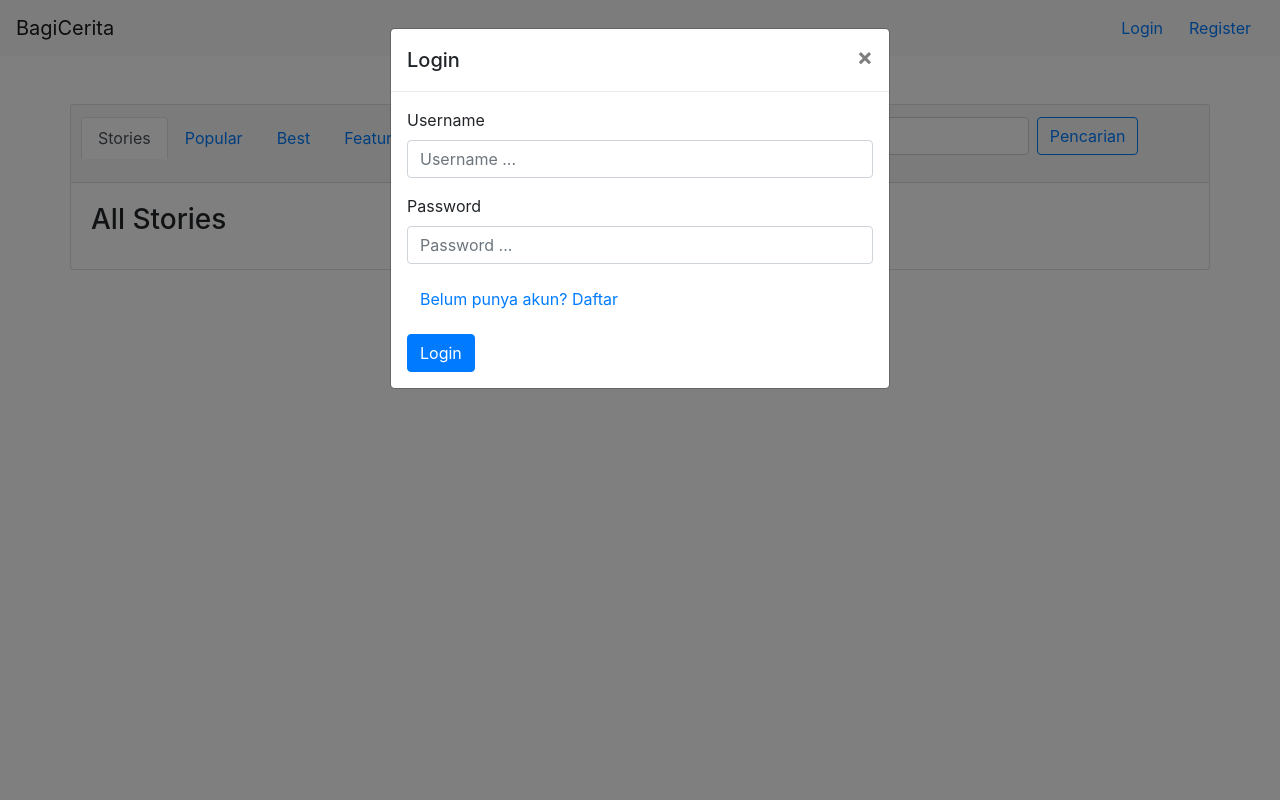
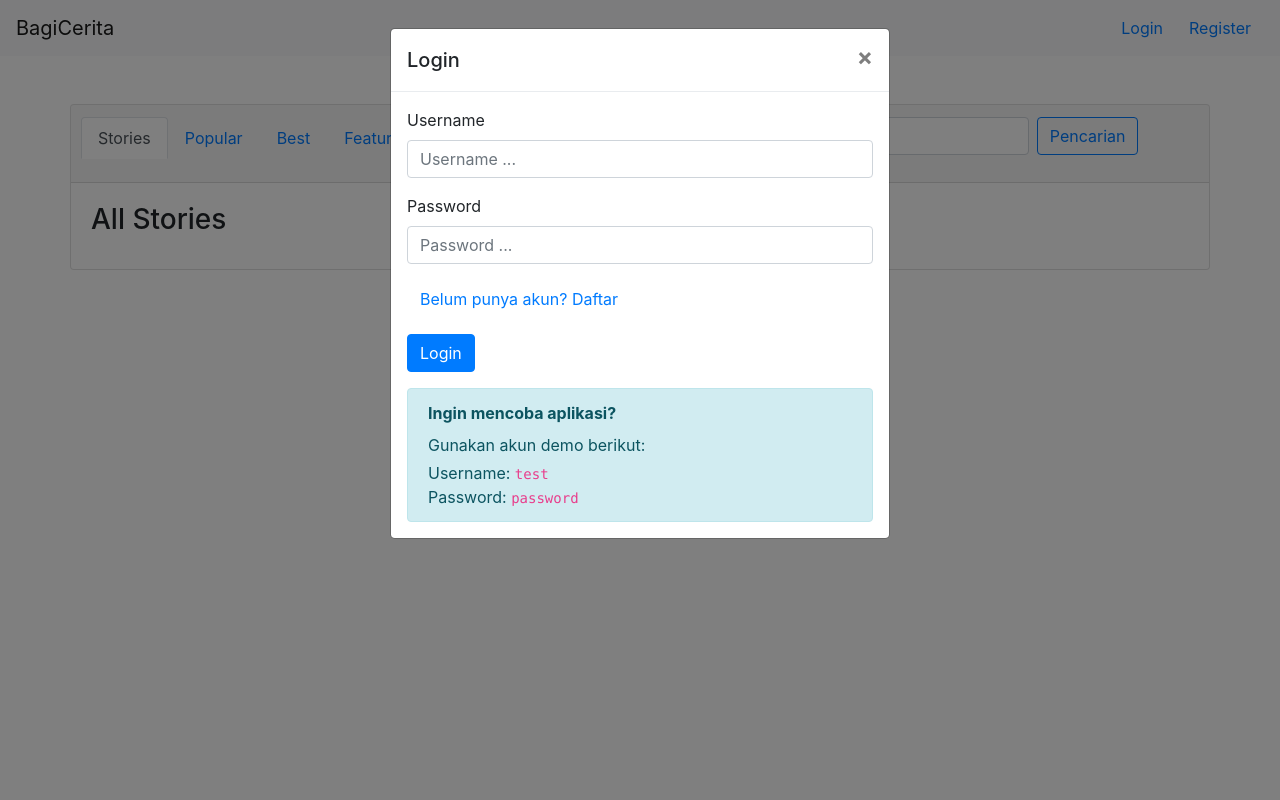
Before and after one commit to ristiriantoadi/django-bagi-cerita, a Django app: page /stories/ in a window 1280 px wide, after a click on "Login". Run offline with Django 3.2, Linux system fonts and the light colour scheme; data that the repository does not hold is empty; some libraries are stand-ins or nearby versions.

Commit message:
add info text on test user's username and password for people want to test the app without registering

```diff
--- a/templates/navbar.html
+++ b/templates/navbar.html
@@ -48,6 +48,12 @@
                 </div>
                 <input type="hidden" id="next-login" name="next" value="{{request.path_info}}">
                 <button type="submit" class="btn btn-primary">Login</button>
+                <div class="alert alert-info mt-3 mb-0" role="note">
+                  <strong>Ingin mencoba aplikasi?</strong>
+                  <p class="mb-1 mt-2">Gunakan akun demo berikut:</p>
+                  <div>Username: <code>test</code></div>
+                  <div>Password: <code>password</code></div>
+                </div>
               </form>
         </div>
       </div>
```
